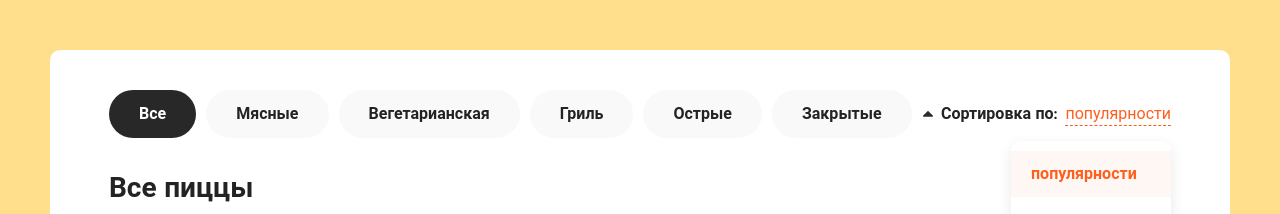
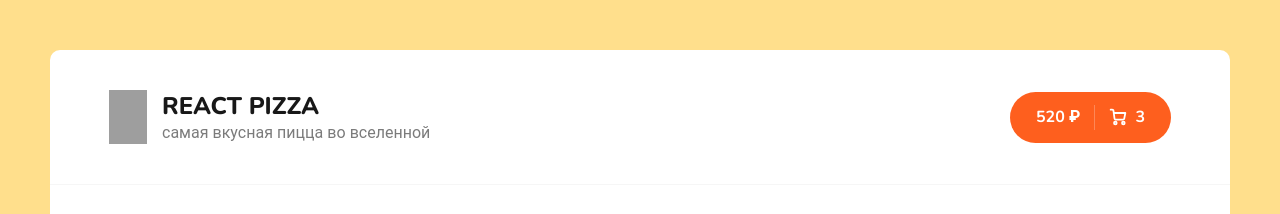
Before and after one commit to genagggg/sneakers-store, a React (Create React App) app: page / in a window 1280 px wide. Shown: the top 214 px of the page. Built offline with nearby package versions, Linux system fonts and the light colour scheme; grey boxes are pictures that could not be loaded.

Commit message:
Header create component

```diff
--- a/src/App.js
+++ b/src/App.js
@@ -1,9 +1,10 @@
 import './scss/app.scss'
+import Header from './components/Header'
 
 function App() {
   return (
     <div class="wrapper">
-
+   <Header/>
     <div class="content">
       <div class="container">
         <div class="content__top">
--- /dev/null
+++ b/src/components/Header.jsx
@@ -0,0 +1,55 @@
+import React from "react";
+
+function Header(){
+return(
+<div class="header">
+<div class="container">
+  <div class="header__logo">
+    <img width="38" src="./img/pizza-logo.svg" alt="Pizza logo" />
+    <div>
+      <h1>React Pizza</h1>
+      <p>самая вкусная пицца во вселенной</p>
+    </div>
+  </div>
+  <div class="header__cart">
+    <a href="/cart.html" class="button button--cart">
+      <span>520 ₽</span>
+      <div class="button__delimiter"></div>
+      <svg
+        width="18"
+        height="18"
+        viewBox="0 0 18 18"
+        fill="none"
+        xmlns="http://www.w3.org/2000/svg"
+      >
+        <path
+          d="M6.33333 16.3333C7.06971 16.3333 7.66667 15.7364 7.66667 15C7.66667 14.2636 7.06971 13.6667 6.33333 13.6667C5.59695 13.6667 5 14.2636 5 15C5 15.7364 5.59695 16.3333 6.33333 16.3333Z"
+          stroke="white"
+          stroke-width="1.8"
+          stroke-linecap="round"
+          stroke-linejoin="round"
+        />
+        <path
+          d="M14.3333 16.3333C15.0697 16.3333 15.6667 15.7364 15.6667 15C15.6667 14.2636 15.0697 13.6667 14.3333 13.6667C13.597 13.6667 13 14.2636 13 15C13 15.7364 13.597 16.3333 14.3333 16.3333Z"
+          stroke="white"
+          stroke-width="1.8"
+          stroke-linecap="round"
+          stroke-linejoin="round"
+        />
+        <path
+          d="M4.78002 4.99999H16.3334L15.2134 10.5933C15.1524 10.9003 14.9854 11.176 14.7417 11.3722C14.4979 11.5684 14.1929 11.6727 13.88 11.6667H6.83335C6.50781 11.6694 6.1925 11.553 5.94689 11.3393C5.70128 11.1256 5.54233 10.8295 5.50002 10.5067L4.48669 2.82666C4.44466 2.50615 4.28764 2.21182 4.04482 1.99844C3.80201 1.78505 3.48994 1.66715 3.16669 1.66666H1.66669"
+          stroke="white"
+          stroke-width="1.8"
+          stroke-linecap="round"
+          stroke-linejoin="round"
+        />
+      </svg>
+      <span>3</span>
+    </a>
+  </div>
+</div>
+</div>
+);
+}
+
+export default Header;
```
